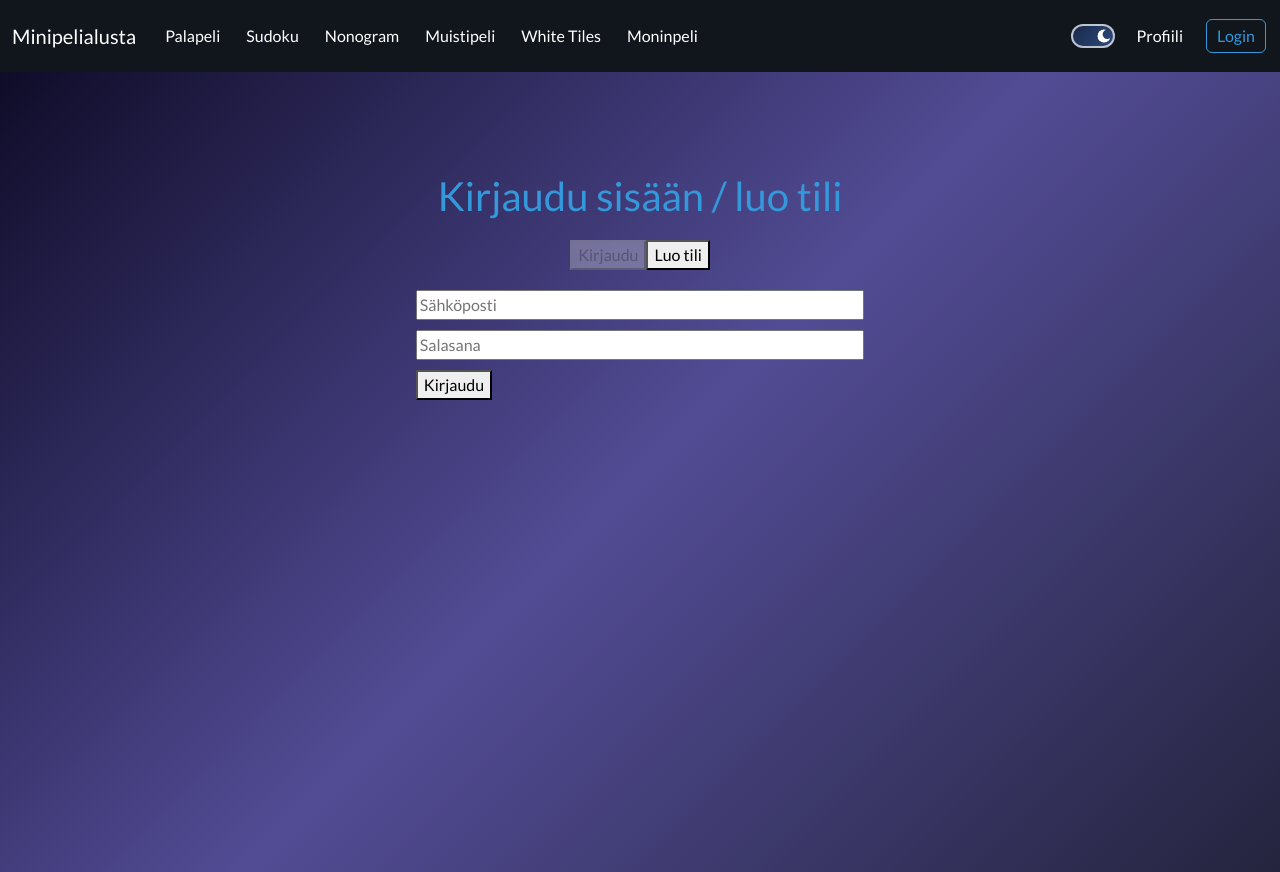
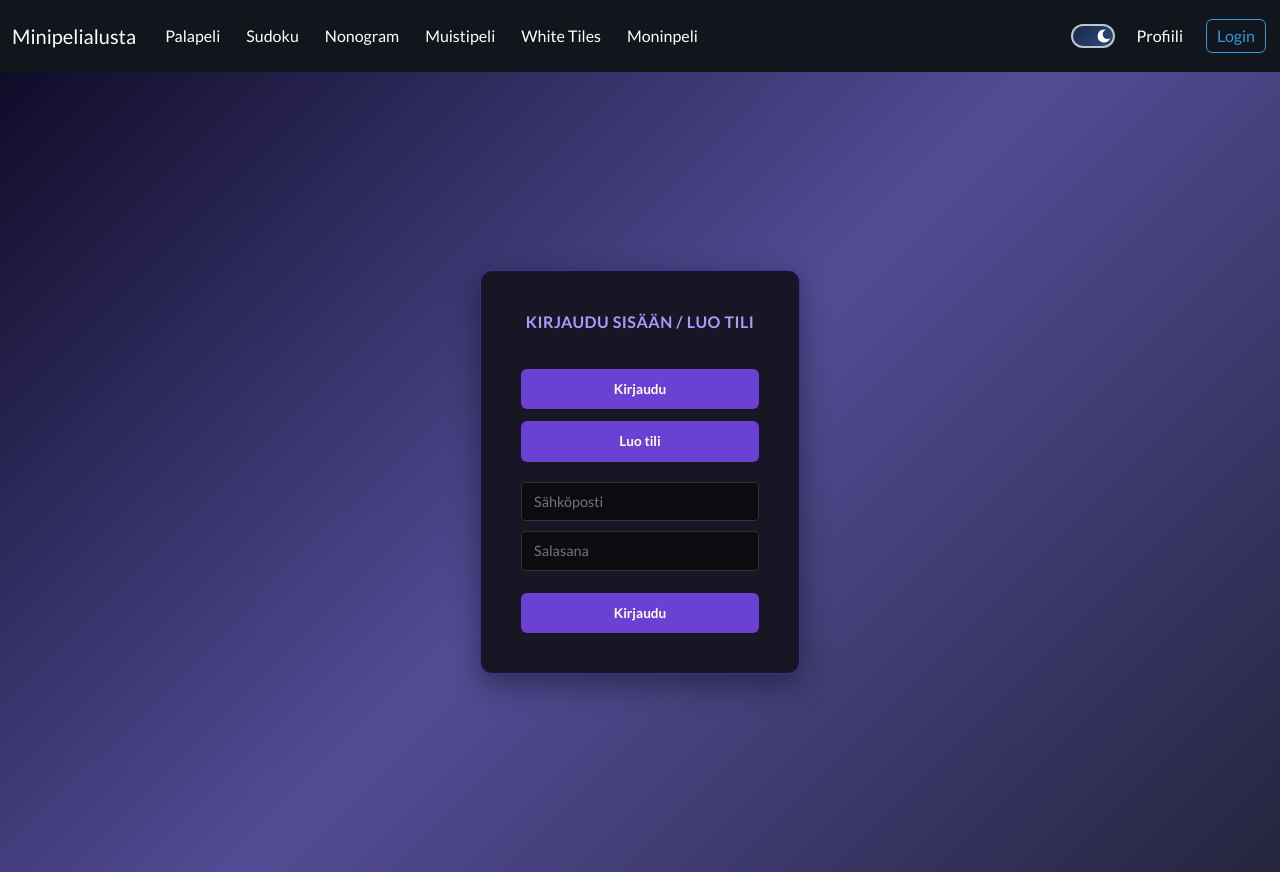
Before and after one commit to Topi-M/HJKMST, a React (Vite) app in the folder client/: page /HJKMST/Login in a window 1280 px wide. Built offline with nearby package versions, Linux system fonts and the light colour scheme; no server answers.

Commit message:
Korjattu login sivun ulkonäköä sopimaan paremmin light ja darkmoden kanssa.

```diff
--- a/client/src/css/login.css
+++ b/client/src/css/login.css
@@ -1,78 +1,96 @@
-/* Login.jsx -css */
-.authDiv {
-  max-width: 500px;
-  margin: 100px auto;
-  justify-content: center;
-}
-
-.sivunTausta {
-  /* TÄRKEÄ: Tämä tekee taustasta dynaamisen */
+/* Tausta pysyy samana dynaamisena elementtinä */
+.tausta {
     background: linear-gradient(135deg, rgb(125, 220, 174) 25%, rgb(14, 135, 131) 100%) no-repeat fixed;
     min-height: 100vh;
     display: flex;
     justify-content: center;
-  padding-top: 60px;
+    align-items: center;
     transition: background 0.5s ease;
 }
 
-/* KUN DARK MODE ON PÄÄLLÄ, VAIHDETAAN TAUSTA TÄSSÄ */
-body.dark-mode .sivunTausta {
-  background: linear-gradient(135deg, #0f0c29 0%, #524c95 50%, #24243e 100%) no-repeat fixed !important;
+body.dark-mode .tausta {
+    background: linear-gradient(135deg, #0f0c29 0%, #24243e 100%) no-repeat fixed !important;
 }
 
+/* Kirjautumisalue: Kevyt ja minimalistinen */
+.authDiv {
+    width: 90%;
+    max-width: 320px;
+    background-color: rgba(255, 255, 255, 0.95); /* Hieman läpikuultava valkoinen */
+    padding: 2.5rem;
+    border-radius: 12px;
+    /* Erittäin hienovarainen varjo tuomaan irtonaisuutta */
+    box-shadow: 0 10px 25px rgba(0, 0, 0, 0.05);
+}
+
+body.dark-mode .authDiv {
+    background-color: #161625; /* Erittäin tumma lilahtava harmaa */
+    border: 1px solid #4a2b9d; /* Hyvin ohut, hienovarainen lila reunus */
+    box-shadow: 0 10px 30px rgba(0, 0, 0, 0.4);
+}
+
+/* Otsikko: Pieni ja siisti */
 .authTitle {
-  /* Light mode väri */
+    font-size: 1rem;
     color: #2c3e50;
     text-align: center;
-  margin-bottom: 20px;
-  transition: color 0.3s ease;
+    margin-bottom: 1.5rem;
+    font-weight: 600;
+    text-transform: uppercase;
+    letter-spacing: 0.5px;
+    line-height: 1.4;
 }
 
-/* Dark mode väri otsikolle */
 body.dark-mode .authTitle {
-  color: #3498db;
+    color: #b197fc; /* Pehmeä lila */
 }
 
-.welcomeText {
-  /* Light mode väri */
-  color: #2c3e50;
+/* Minimalistiset napit */
+.authDiv button {
+    width: 100%;
+    padding: 10px;
+    margin-top: 12px;
+    border-radius: 6px;
     font-weight: 600;
-  text-align: center;
-  margin-bottom: 16px;
-  font-size: 1.1rem;
-  transition: color 0.3s ease;
-}
+    font-size: 0.85rem;
+    cursor: pointer;
+    border: none;
+    transition: all 0.2s ease;
 
-/* Dark mode väri tervetulotekstille */
-body.dark-mode .welcomeText {
+    /* Light mode napit */
+    background-color: #000000;
     color: #ffffff;
 }
 
-.authLogoutBtn {
-  width: 100%;
-  background-color: #3498db;
-  color: #ffffff;
-  /* Teksti valkoiseksi light modessa */
-  border: none;
-  padding: 12px 16px;
-  border-radius: 6px;
-  font-weight: 700;
-  font-size: 1rem;
-  cursor: pointer;
-  margin-top: 10px;
-  transition: all 0.2s ease;
-}
-
-/* Dark mode logout-nappi */
-body.dark-mode .authLogoutBtn {
-  background-color: #2980b9;
+body.dark-mode .authDiv button {
+    /* Dark mode napit: Tumma lila pohja, vaalea teksti */
+    background-color: #6b41d3;
     color: #ffffff;
 }
 
-.authLogoutBtn:hover:not(:disabled) {
-  background-color: #48a6e4;
+/* Hillityt hover-efektit */
+.authDiv button:hover {
+    filter: brightness(1.1);
+    transform: translateY(-1px);
 }
 
-.authLogoutBtn:active:not(:disabled) {
-  transform: translateY(1px);
+.authDiv button:active {
+    transform: translateY(0);
 }
+
+/* Tekstikentät (jos AuthForm antaa muokata) */
+.authDiv input {
+    width: 100%;
+    padding: 8px 12px;
+    margin-bottom: 10px;
+    border: 1px solid #ddd;
+    border-radius: 4px;
+    background: #fff;
+    font-size: 0.9rem;
+}
+
+body.dark-mode .authDiv input {
+    background: #0b0c10;
+    border: 1px solid #333;
+    color: #fff;
+}
```
Lines whose indentation alone changed are shown as unchanged.
